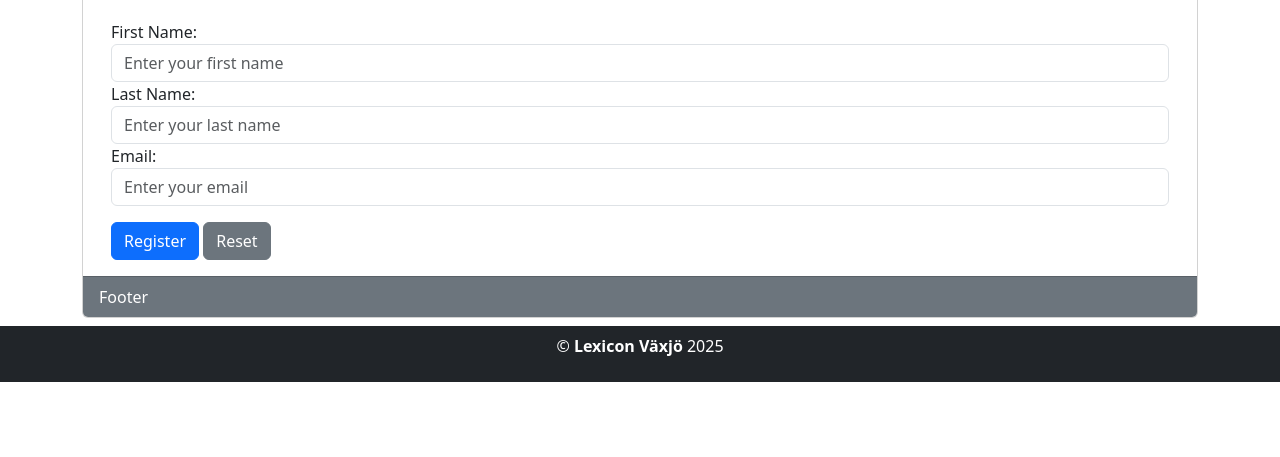
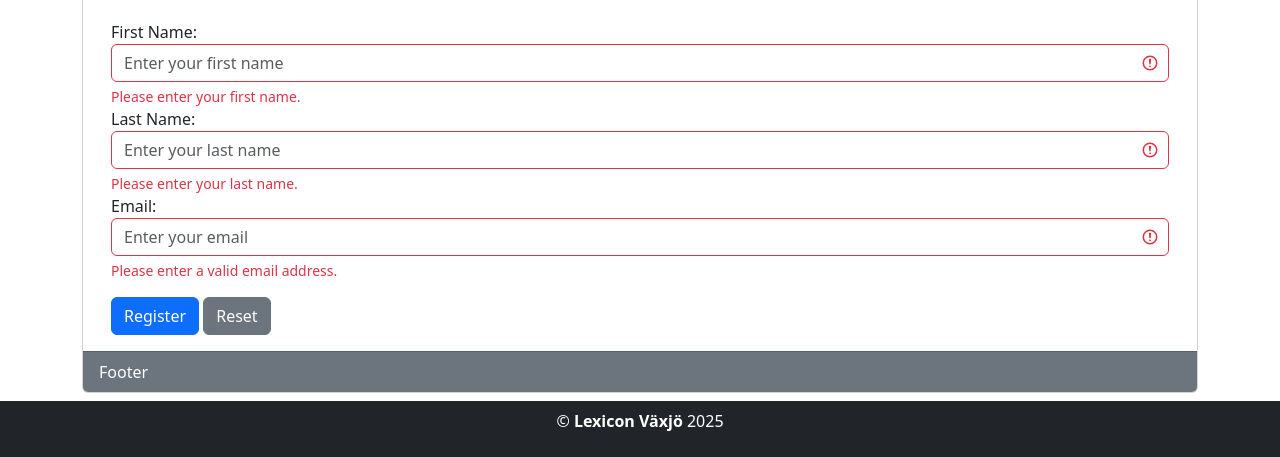
Before and after one commit to SimonElbrink/G58-javascript, a plain HTML site: page 6_dom-manipulation/index.html in a window 1280 px wide. Both pictures are taken after a click on the button "Register". Shown: the part 402-859 px from the top of the page. Before the commit the page ends 800 px from the top, so only its background shows below. Drawn offline with nearby package versions, Linux system fonts and the light colour scheme.

Commit message:
Add form validation and reset functionality with event listeners

```diff
--- /dev/null
+++ b/6_dom-manipulation/form.js
@@ -0,0 +1,57 @@
+// JavaScript form validation and submission
+
+document.getElementById('reg-btn').addEventListener('click', validateAndSubmit);
+document.getElementById('reset-btn').addEventListener('click', resetForm);
+
+function validateAndSubmit() {
+    const firstName = document.getElementById('firstName').value.trim();
+    const lastName = document.getElementById('lastName').value.trim();
+    const email = document.getElementById('email').value.trim();
+
+
+    // Simple validation
+    if (!firstName || !lastName || !isValidEmail(email)) {
+        // Display validation error messages
+        if (!firstName) {
+            document.getElementById('firstName').classList.add('is-invalid');
+        } else {
+            // Clear existing validation classes
+            document.getElementById('firstName').classList.remove('is-invalid');
+        }
+
+        if (!lastName) {
+            document.getElementById('lastName').classList.add('is-invalid');
+        } else {
+            document.getElementById('lastName').classList.remove('is-invalid');
+        }
+
+        if (!isValidEmail(email)) {
+            document.getElementById('email').classList.add('is-invalid');
+        } else {
+            document.getElementById('email').classList.remove('is-invalid');
+        }
+
+        // Prevent form submission if validation fails
+        return;
+    }
+
+    // Form is valid, you can submit the form or perform other actions here
+    console.log('Form submitted successfully!');
+    showTable();
+}
+
+// Helper function to validate email format
+function isValidEmail(email) {
+    const emailRegex = /^[^\s@]+@[^\s@]+\.[^\s@]+$/;
+    return emailRegex.test(email);
+}
+
+
+// JavaScript form reset
+function resetForm() {
+    document.getElementById('registrationForm').reset();
+    // Clear existing validation classes
+    document.getElementById('firstName').classList.remove('is-invalid');
+    document.getElementById('lastName').classList.remove('is-invalid');
+    document.getElementById('email').classList.remove('is-invalid');
+}
--- a/6_dom-manipulation/index.html
+++ b/6_dom-manipulation/index.html
@@ -137,7 +137,7 @@
               </button>
 
               <!-- Reset Button -->
-              <button type="button" class="btn btn-secondary">Reset</button>
+              <button id="reset-btn" type="button" class="btn btn-secondary">Reset</button>
             </form>
           </div>
         </div>
@@ -153,5 +153,6 @@
 
 
     <script src="./index.js"></script>
+    <script src="./form.js"></script>
   </body>
 </html>
```
